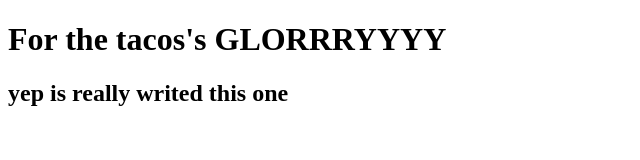
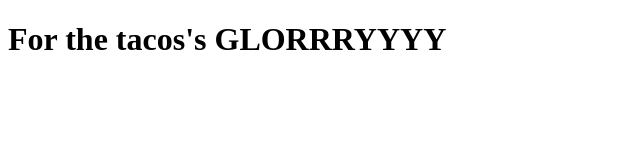
Before and after one commit to BreoganBP/Hello-World, a plain HTML site: page Index.html in a window 1280 px wide. Shown: the whole page, without its empty margins (0-640 px from the left). Drawn offline with Linux system fonts and the light colour scheme.

Commit message:
Deleted the h2 text
For some reason i just done the commit at the end of the coding. so im doing it reversed.

```diff
--- a/Index.html
+++ b/Index.html
@@ -8,7 +8,5 @@
  </head>
  <body>
  <h1> For the tacos's GLORRRYYYY </h1>
- <h2> yep is really writed this one </h2>
-    <!-- yes im hungry-->
  </body>
 </html>
```
